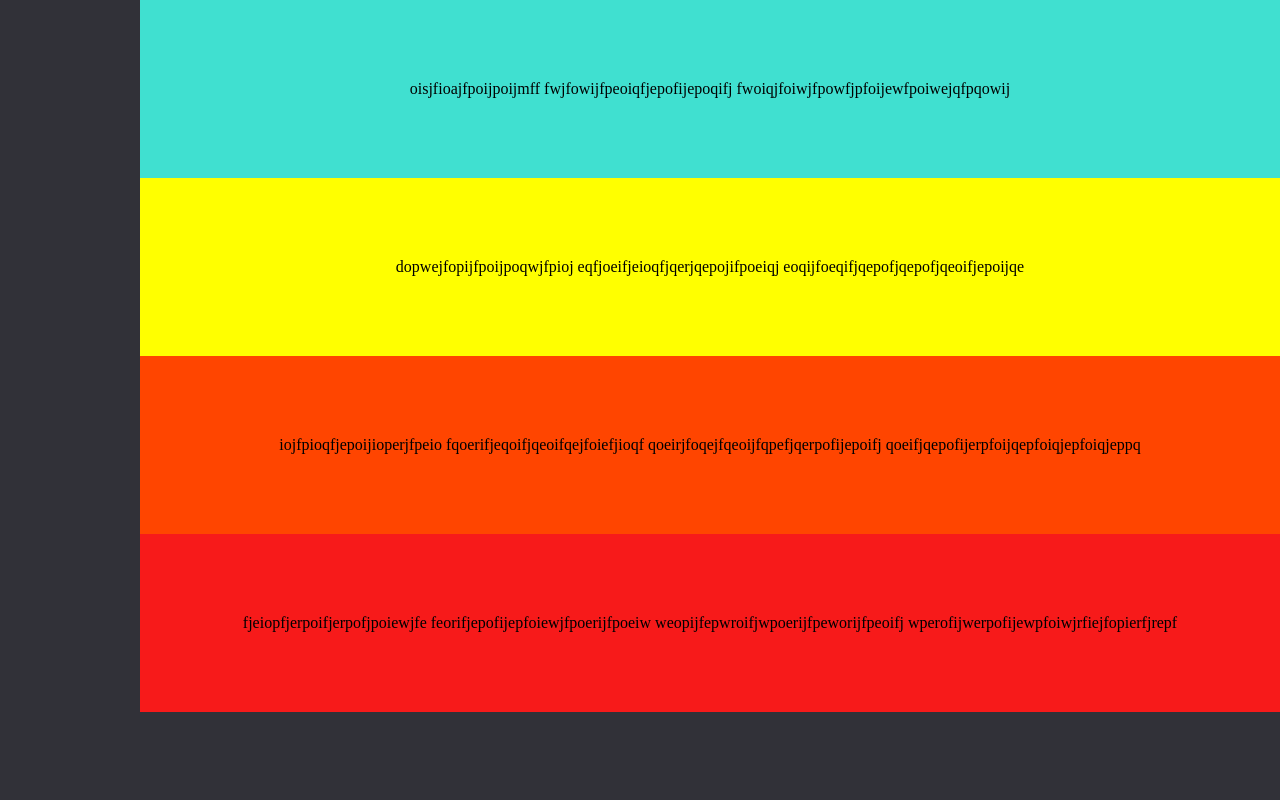
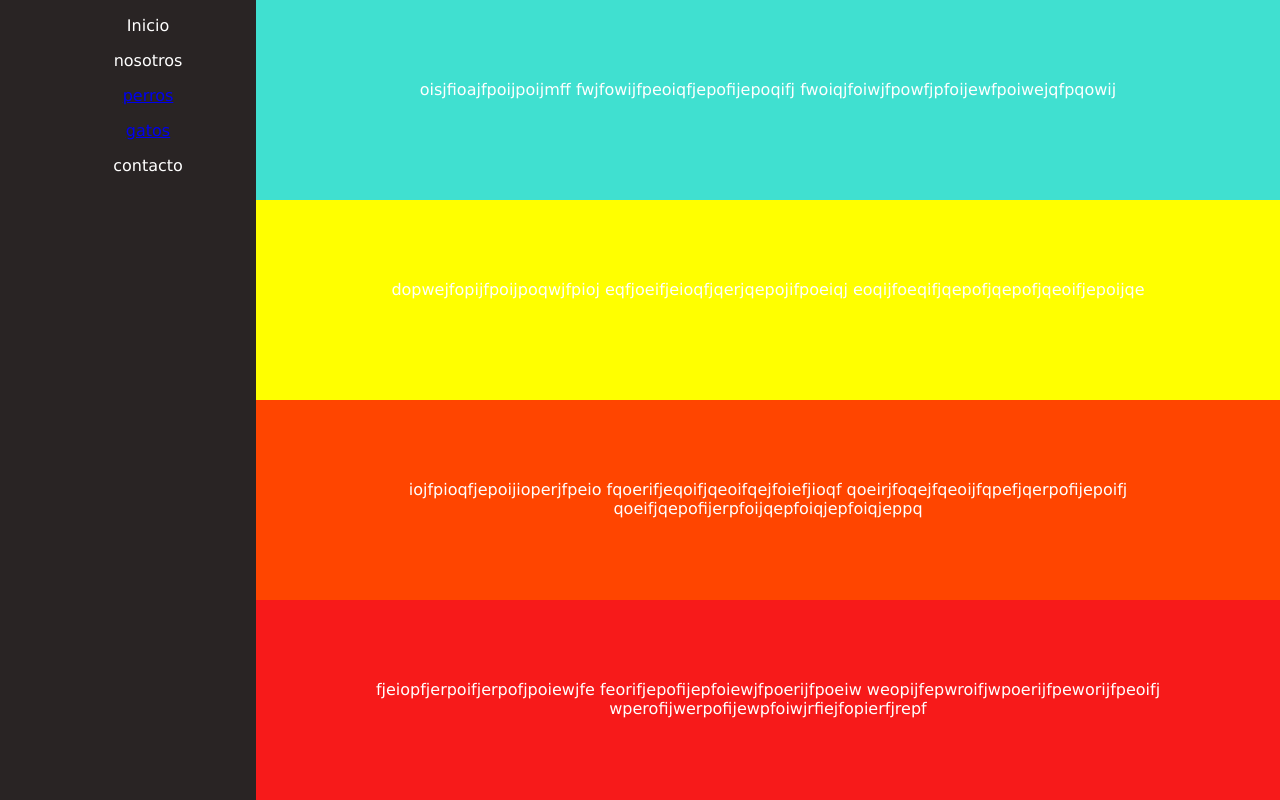
Before and after one commit to trujish0/trabajo-ong, a plain HTML site: page index.html in a window 1280 px wide. Drawn offline with Linux system fonts and the light colour scheme.

Commit message:
css completo

```diff
--- a/css/mystyle.css
+++ b/css/mystyle.css
@@ -1,30 +1,66 @@
+* {
+    box-sizing: border-box;}
+
+     li,div,ol {
+         text-align: center;
+        font-family: 'Lucida Sans', 'Lucida Sans Regular', 'Lucida Grande', 'Lucida Sans Unicode', Geneva, Verdana, sans-serif;
+        color: white;
+    }
+
 body {
     margin: 0px;
-    background-color: rgb(49, 49, 56);
 }
+
+div {
+    display: block;
+}
+
+.contenedornegro {
+    width: 20%;
+    height: 100%;
+    background-color: rgb(41, 36, 36);
+    position: absolute;
+    top: 0px;
+
+}
+.contenedorcolores {
+    width: 80%;
+    background-color: indianred;
+    position: absolute;
+    right: 0px;
+    height: 100%;
+}
+
 .celeste {
 background-color: turquoise;
 padding: 80px;
-margin-left: 140px;
 text-align: center;
+height: 25%;
 }
 
 .amarillo {
  background-color: yellow;
  padding: 80px;
- margin-left: 140px;
  text-align: center;
+ height: 25%;
 }
 .naranjo {
     background-color: orangered;
     padding: 80px;
-    margin-left: 140px;
     text-align: center;
+    height: 25%;
 
 }
 .rojo {
     background-color:rgb( 247, 26, 26);
     padding: 80px;
-    margin-left: 140px;
     text-align: center;
+    height: 25%;
 }
+
+a:hover{
+    color: whitesmoke;
+}
+ol:hover{
+color: whitesmoke;
+}
--- a/index.html
+++ b/index.html
@@ -8,8 +8,18 @@
 <link rel="stylesheet" href="./css/mystyle.css">
 
 <body>
+    <div class="contenedornegro">
 
-    <div class="celeste">
+           <ol>Inicio</ol>
+           <ol>nosotros</ol>
+           <ol><a href="/perritos/perritos.html">perros</a></ol>
+           <ol><a href="/gatitos/gatitos.html">gatos</a></ol>
+           <ol>contacto</ol>
+
+
+    </div>
+    <div class=contenedorcolores>
+        <div class="celeste">
         oisjfioajfpoijpoijmff
         fwjfowijfpeoiqfjepofijepoqifj
         fwoiqjfoiwjfpowfjpfoijewfpoiwejqfpqowij
@@ -31,4 +41,7 @@
         weopijfepwroifjwpoerijfpeworijfpeoifj
         wperofijwerpofijewpfoiwjrfiejfopierfjrepf
     </div>
+    </div>
+
+
 </body>
```
Also changed, not shown: perritos/perritos.html (line endings or trailing spaces).
